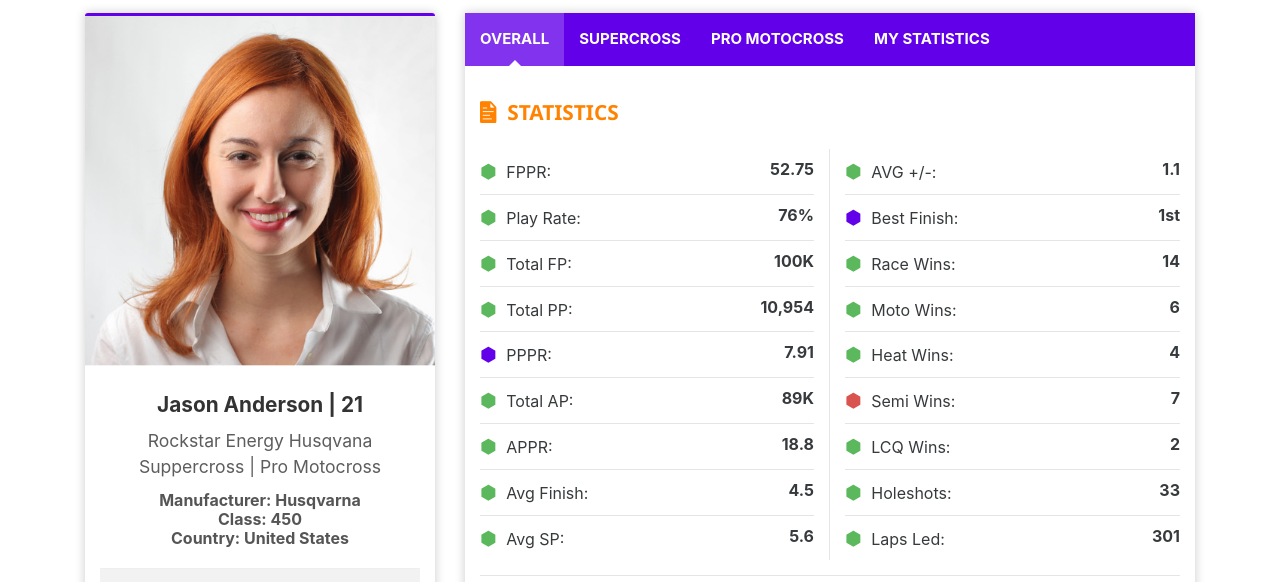
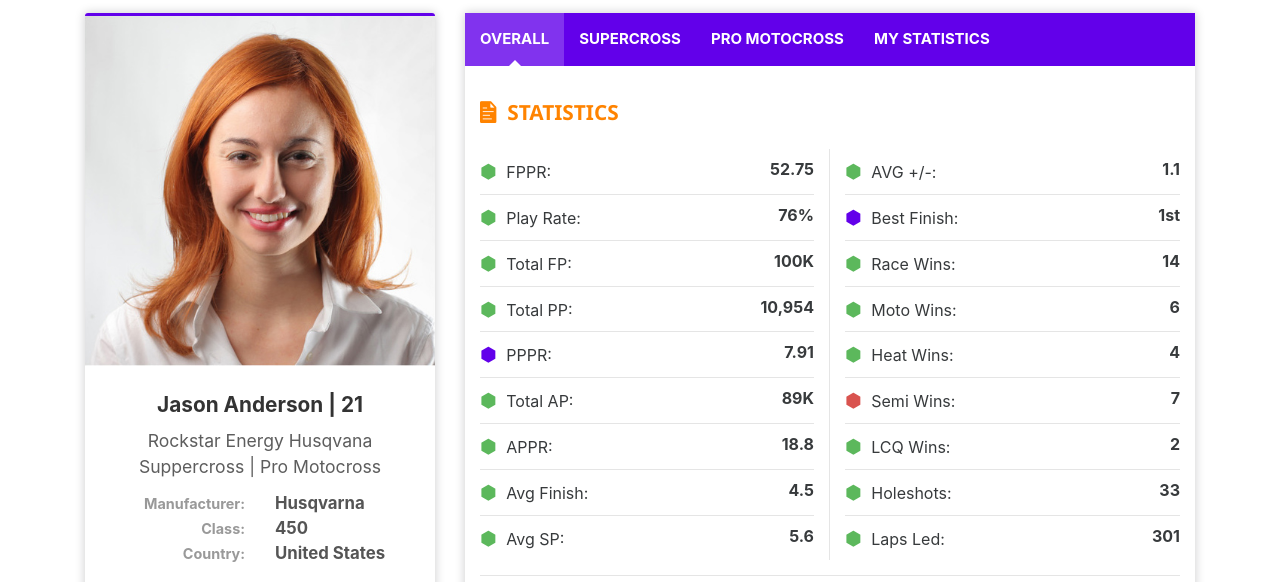
Before and after one commit to codmania/motofront, a website: page racer_profile.html in a window 1280 px wide. Shown: the part 175-757 px from the top of the page. Drawn offline with Linux system fonts and the light colour scheme; a script that the page names is missing; files whose address does not match are found by name.

Commit message:
change racer profile card info

```diff
--- a/assets/css/moto.css
+++ b/assets/css/moto.css
@@ -553,7 +553,7 @@ table td .btn {
     font-size: 0.9em;
     color: #999; }
   .mt-card__description .row .text-xs-left {
-    font-size: 1.1em; }
+    font-size: 1.05em; }
 
 @media (max-width: 991px) {
   .navbar-moto__primary li.nav-item a {
--- a/racer_profile.html
+++ b/racer_profile.html
@@ -141,11 +141,18 @@ WARNING: Respond.js doesn't work if you view the page via file://
                             Suppercross | Pro Motocross
                         </div>
                         <div class="mt-card__description text-xs-center">
-                            Manufacturer: Husqvarna
-                            <br>
-                            Class: 450
-                            <br>
-                            Country: United States
+                            <div class="row">
+                                <div class="col-md-6 col-xs-6 text-xs-right">Manufacturer:</div>
+                                <div class="col-md-6 col-xs-6 text-xs-left">Husqvarna</div>
+                            </div>
+                            <div class="row">
+                                <div class="col-md-6 col-xs-6 text-xs-right">Class:</div>
+                                <div class="col-md-6 col-xs-6 text-xs-left">450</div>
+                            </div>
+                            <div class="row">
+                                <div class="col-md-6 col-xs-6 text-xs-right">Country:</div>
+                                <div class="col-md-6 col-xs-6 text-xs-left">United States</div>
+                            </div>
                         </div>
 
                         <div class="mt-20">
```
